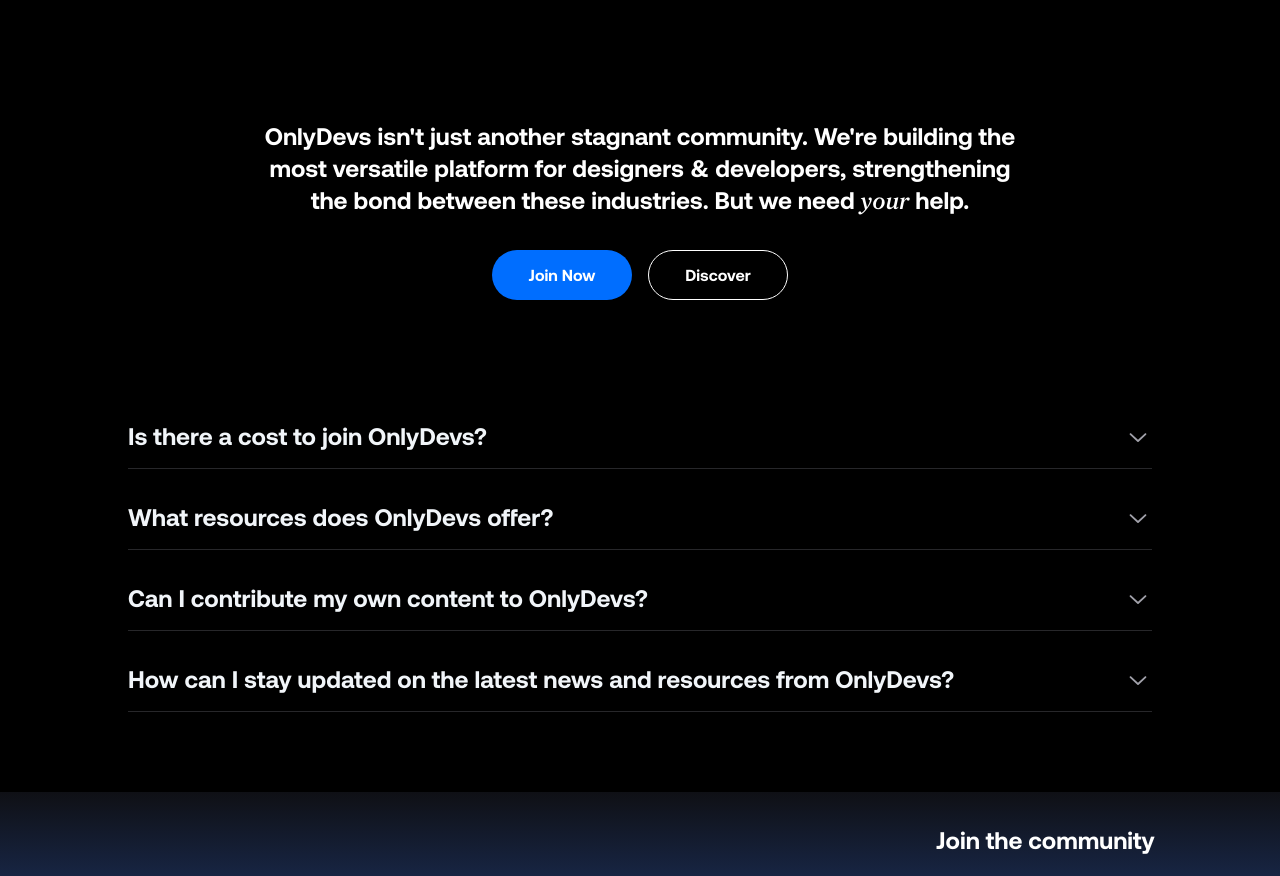
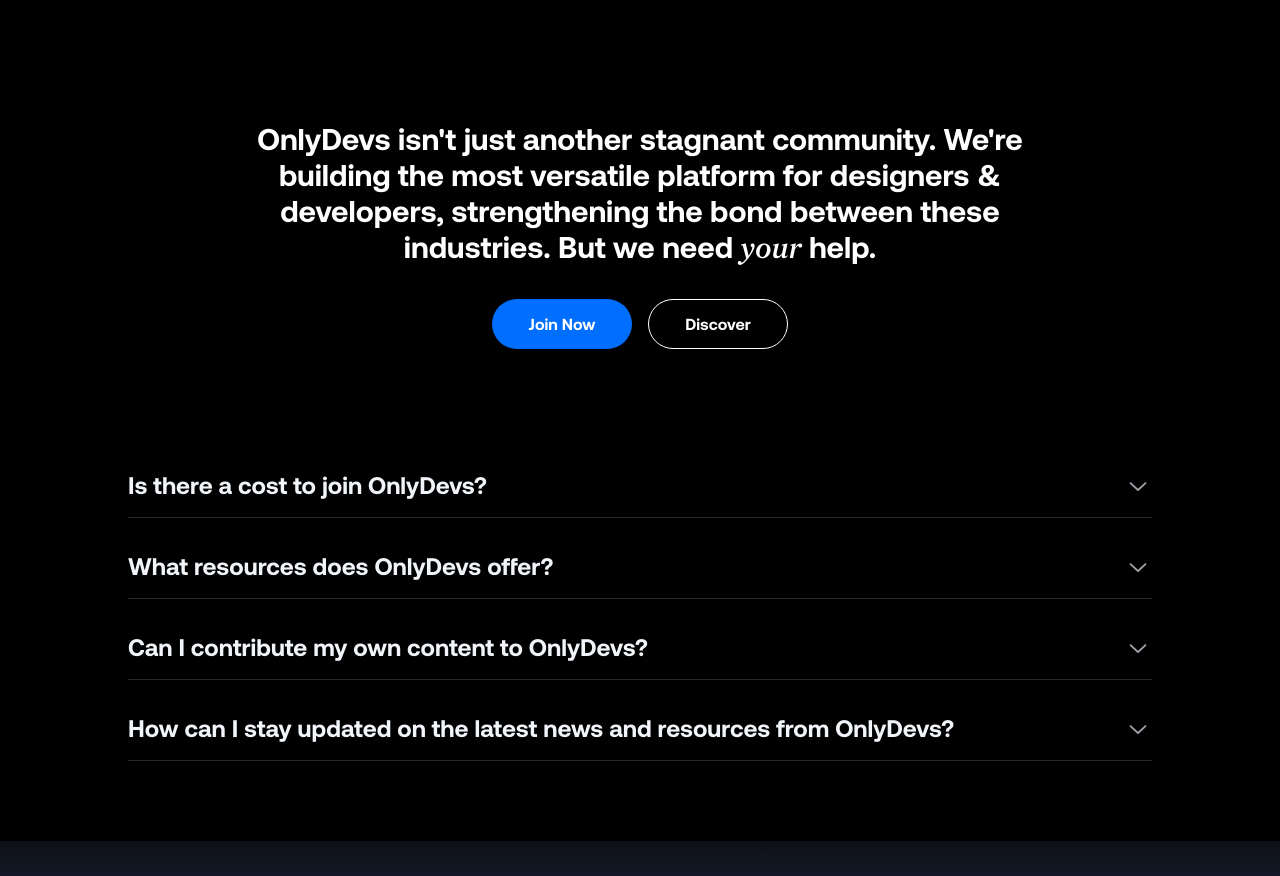
Before and after one commit to OnlyDevs-official/onlydevs, a Next.js app: page / in a window 1280 px wide. Shown: the part 3760-4636 px from the top of the page. Built offline with nearby package versions, Linux system fonts and the light colour scheme.

Commit message:
Subtitle

```diff
--- a/components/Subtitle.tsx
+++ b/components/Subtitle.tsx
@@ -11,7 +11,7 @@ const Subtitle: React.FC<SubtitleProps> = ({
 }) => {
   return (
     <section className="w-full flex flex-col items-center mt-12 mb-16 px-4">
-      <p className="text-3xl md:text-2xl text-white font-semibold text-center max-w-3xl leading-relaxed mb-8">
+      <p className="text-4xl md:text-3xl text-white font-semibold text-center max-w-3xl leading-relaxed mb-8">
         {text.split("need your help").map((part, index, arr) => (
           <React.Fragment key={index}>
             {part}
```
